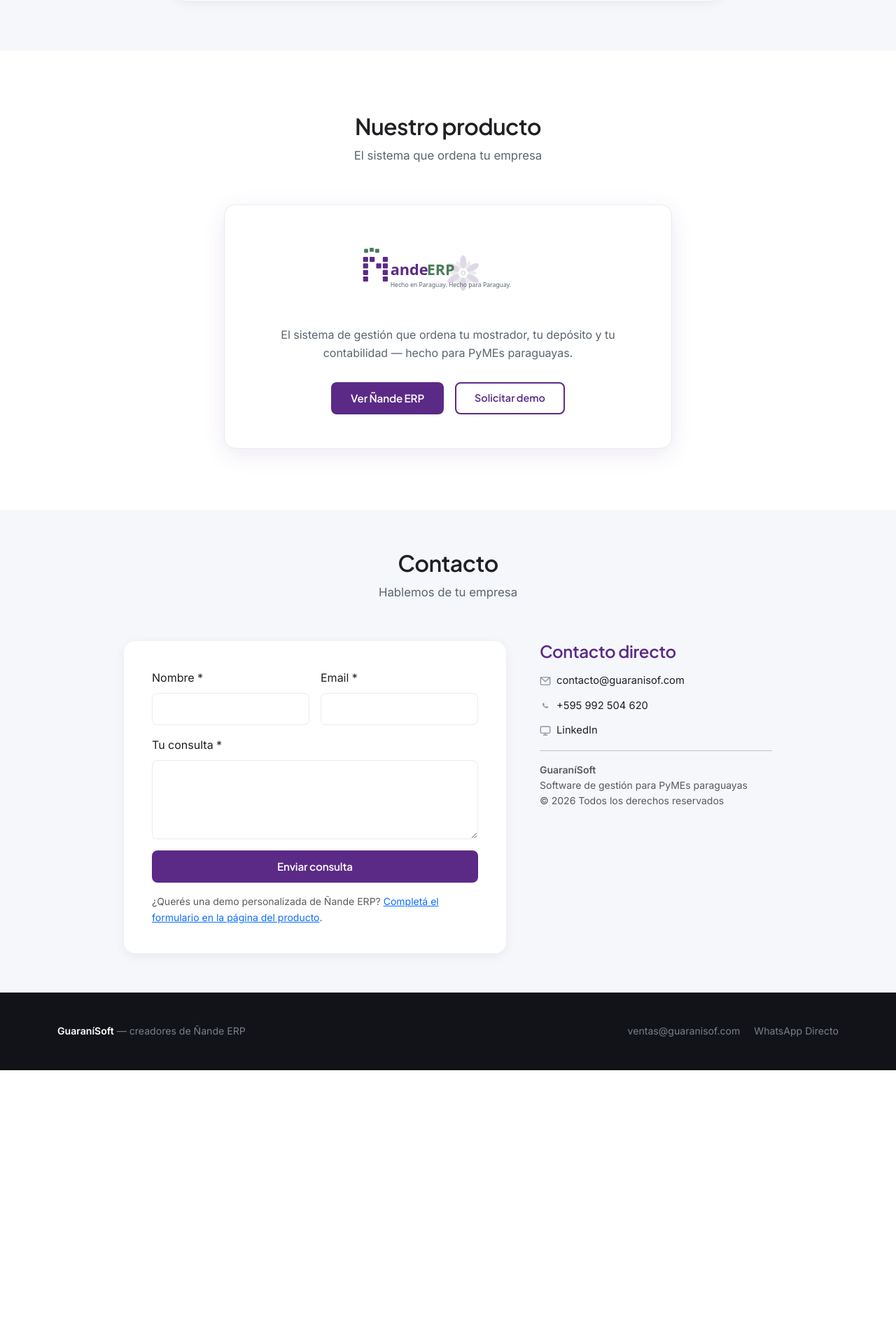
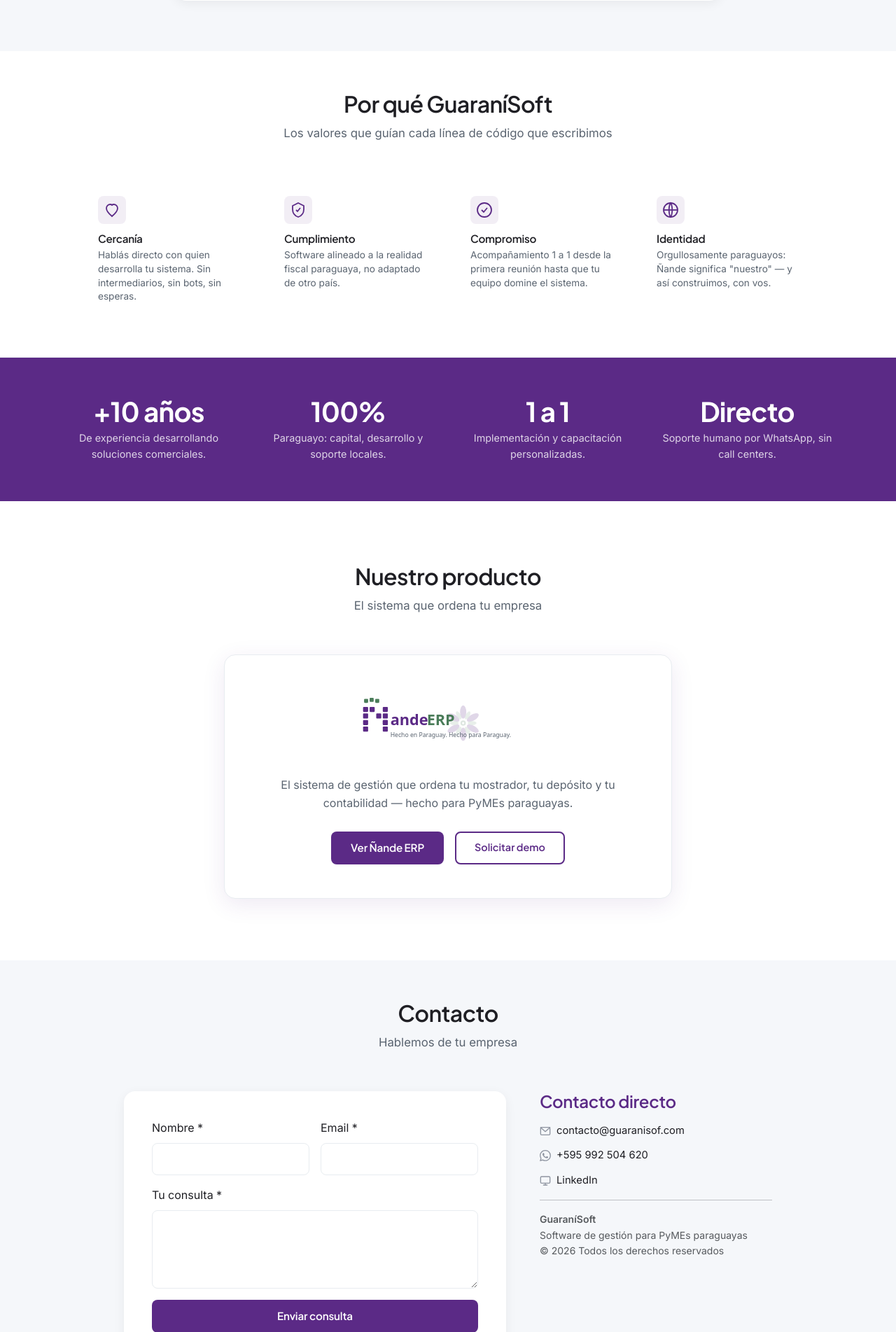
Before and after one commit to victor220888/guaranisoft-landing, a FastAPI app: page / in a window 1280 px wide; the page is wider, and only the part inside the window is pictured. Shown: the part 919-2822 px from the top of that part at 70% size. Before the commit the page ends 2448 px from the top of that part, so only its background shows below. Run offline with FastAPI, Linux system fonts and the light colour scheme.

Commit message:
feat(site): Fase 3 de la auditoría — valores corporativos, stats, breadcrumbs, SVG symbol, fallback avatar
- Sección 'Por qué GuaraníSoft' con 4 valores (Cercanía, Cumplimiento, Compromiso, Identidad)
- Stats corporativos con datos reales (+10 años, 100% paraguayo, 1 a 1, soporte directo)
- Breadcrumbs 'GuaraníSoft › Ñande ERP' en la landing + JSON-LD BreadcrumbList
- Ícono WhatsApp extraído a <symbol> reutilizable en ambas páginas (3 usos c/u)
- Fallback 'VR' si victor-roman.jpg no carga, en ambas páginas
- Roles ARIA redundantes unificados (quitados de nav y footer del producto)
- robots.txt: Disallow /admin/

Co-Authored-By: Claude Fable 5 <noreply@anthropic.com>

```diff
--- a/static/robots.txt
+++ b/static/robots.txt
@@ -1,3 +1,4 @@
 User-agent: *
 Allow: /
+Disallow: /admin/
 Sitemap: https://guaranisof.com/sitemap.xml
--- a/templates/home.html
+++ b/templates/home.html
@@ -39,6 +39,12 @@
 </head>
 <body>
 
+<svg xmlns="http://www.w3.org/2000/svg" style="display:none" aria-hidden="true">
+    <symbol id="icon-whatsapp" viewBox="0 0 24 24">
+        <path d="M17.472 14.382c-.297-.149-1.758-.867-2.03-.967-.273-.099-.471-.148-.67.15-.197.297-.767.966-.94 1.164-.173.199-.347.223-.644.075-.297-.15-1.255-.463-2.39-1.475-.883-.788-1.48-1.761-1.653-2.059-.173-.297-.018-.458.13-.606.134-.133.298-.347.446-.52.149-.174.198-.298.298-.497.099-.198.05-.371-.025-.52-.075-.149-.669-1.612-.916-2.207-.242-.579-.487-.5-.669-.51l-.57-.01c-.198 0-.52.074-.792.372-.272.297-1.04 1.016-1.04 2.479 0 1.462 1.065 2.875 1.213 3.074.149.198 2.096 3.2 5.077 4.487.709.306 1.262.489 1.694.625.712.227 1.36.195 1.872.118.571-.085 1.758-.719 2.006-1.413.248-.694.248-1.289.173-1.413-.074-.124-.272-.198-.57-.347m-5.421 7.403h-.004a9.87 9.87 0 01-5.031-1.378l-.361-.214-3.741.982.998-3.648-.235-.374a9.86 9.86 0 01-1.51-5.26c.001-5.45 4.436-9.884 9.888-9.884 2.64 0 5.122 1.03 6.988 2.898a9.825 9.825 0 012.893 6.994c-.003 5.45-4.437 9.884-9.885 9.884m8.413-18.297A11.815 11.815 0 0012.05 0C5.495 0 .16 5.335.157 11.892c0 2.096.547 4.142 1.588 5.945L.057 24l6.305-1.654a11.882 11.882 0 005.683 1.448h.005c6.554 0 11.89-5.335 11.893-11.893a11.821 11.821 0 00-3.48-8.413Z"/>
+    </symbol>
+</svg>
+
 <!-- ═══ Navbar ═════════════════════════════════════════════════════════ -->
 <nav class="navbar navbar-landing fixed-top navbar-expand-lg" aria-label="Navegación principal">
     <div class="container">
@@ -75,7 +81,7 @@
         <div class="d-flex gap-3 justify-content-center flex-wrap">
             <a href="/nande-erp" class="btn btn-morado">Conocé Ñande ERP</a>
             <a href="https://wa.me/595992504620" target="_blank" rel="noopener" class="btn btn-verde">
-                <svg viewBox="0 0 24 24" width="16" height="16" fill="currentColor" style="margin-right: 0.5rem; vertical-align: -3px;"><path d="M17.472 14.382c-.297-.149-1.758-.867-2.03-.967-.273-.099-.471-.148-.67.15-.197.297-.767.966-.94 1.164-.173.199-.347.223-.644.075-.297-.15-1.255-.463-2.39-1.475-.883-.788-1.48-1.761-1.653-2.059-.173-.297-.018-.458.13-.606.134-.133.298-.347.446-.52.149-.174.198-.298.298-.497.099-.198.05-.371-.025-.52-.075-.149-.669-1.612-.916-2.207-.242-.579-.487-.5-.669-.51l-.57-.01c-.198 0-.52.074-.792.372-.272.297-1.04 1.016-1.04 2.479 0 1.462 1.065 2.875 1.213 3.074.149.198 2.096 3.2 5.077 4.487.709.306 1.262.489 1.694.625.712.227 1.36.195 1.872.118.571-.085 1.758-.719 2.006-1.413.248-.694.248-1.289.173-1.413-.074-.124-.272-.198-.57-.347m-5.421 7.403h-.004a9.87 9.87 0 01-5.031-1.378l-.361-.214-3.741.982.998-3.648-.235-.374a9.86 9.86 0 01-1.51-5.26c.001-5.45 4.436-9.884 9.888-9.884 2.64 0 5.122 1.03 6.988 2.898a9.825 9.825 0 012.893 6.994c-.003 5.45-4.437 9.884-9.885 9.884m8.413-18.297A11.815 11.815 0 0012.05 0C5.495 0 .16 5.335.157 11.892c0 2.096.547 4.142 1.588 5.945L.057 24l6.305-1.654a11.882 11.882 0 005.683 1.448h.005c6.554 0 11.89-5.335 11.893-11.893a11.821 11.821 0 00-3.48-8.413Z"/></svg>
+                <svg viewBox="0 0 24 24" width="16" height="16" fill="currentColor" style="margin-right: 0.5rem; vertical-align: -3px;"><use href="#icon-whatsapp"/></svg>
                 Hablar por WhatsApp
             </a>
         </div>
@@ -91,7 +97,9 @@
         <div class="prueba-social-card fade-in">
             <div class="quien-detras">
                 <div class="quien-avatar">
-                    <img src="/static/img/victor-roman.jpg" alt="Lic. Victor Román, fundador de GuaraníSoft" width="72" height="72" style="border-radius:50%;object-fit:cover;">
+                    <img src="/static/img/victor-roman.jpg" alt="Lic. Victor Román, fundador de GuaraníSoft" width="72" height="72" style="border-radius:50%;object-fit:cover;"
+                         onerror="this.style.display='none';this.nextElementSibling.style.display='flex';">
+                    <span class="avatar-fallback" aria-hidden="true">VR</span>
                 </div>
                 <div class="quien-texto">
                     <h3>Lic. Victor Román — Fundador</h3>
@@ -105,6 +113,78 @@
                         software hecho para su realidad — cercano, confiable y con soporte
                         humano directo, sin bots ni call centers.
                     </p>
+                </div>
+            </div>
+        </div>
+    </div>
+</section>
+
+<!-- ═══ Por qué GuaraníSoft ═════════════════════════════════════════════ -->
+<section class="pilares section-compact" id="por-que" aria-labelledby="porque-heading">
+    <div class="container">
+        <div class="section-title fade-in">
+            <h2 id="porque-heading">Por qué GuaraníSoft</h2>
+            <p>Los valores que guían cada línea de código que escribimos</p>
+        </div>
+        <div class="pilares-row stagger-children">
+            <div class="pilar fade-in">
+                <div class="pilar-icon">
+                    <svg viewBox="0 0 24 24" fill="none" stroke="currentColor" stroke-width="1.8"><path d="M12 21 C12 21 4 14.5 4 9.5 C4 6.5 6.5 4 9.5 4 C11 4 12 5 12 5 C12 5 13 4 14.5 4 C17.5 4 20 6.5 20 9.5 C20 14.5 12 21 12 21 Z"/></svg>
+                </div>
+                <h4>Cercanía</h4>
+                <p>Hablás directo con quien desarrolla tu sistema. Sin intermediarios, sin bots, sin esperas.</p>
+            </div>
+            <div class="pilar fade-in">
+                <div class="pilar-icon">
+                    <svg viewBox="0 0 24 24" fill="none" stroke="currentColor" stroke-width="1.8"><path d="M12 2 L20 6 L20 11 C20 16.5 16.5 20.5 12 22 C7.5 20.5 4 16.5 4 11 L4 6 Z"/><path d="M9 12 L11 14 L15 9"/></svg>
+                </div>
+                <h4>Cumplimiento</h4>
+                <p>Software alineado a la realidad fiscal paraguaya, no adaptado de otro país.</p>
+            </div>
+            <div class="pilar fade-in">
+                <div class="pilar-icon">
+                    <svg viewBox="0 0 24 24" fill="none" stroke="currentColor" stroke-width="1.8"><path d="M8 12 L11 15 L16 9"/><circle cx="12" cy="12" r="10"/></svg>
+                </div>
+                <h4>Compromiso</h4>
+                <p>Acompañamiento 1 a 1 desde la primera reunión hasta que tu equipo domine el sistema.</p>
+            </div>
+            <div class="pilar fade-in">
+                <div class="pilar-icon">
+                    <svg viewBox="0 0 24 24" fill="none" stroke="currentColor" stroke-width="1.8"><circle cx="12" cy="12" r="10"/><path d="M2 12 L22 12"/><path d="M12 2 C15 6 15 18 12 22 C9 18 9 6 12 2 Z"/></svg>
+                </div>
+                <h4>Identidad</h4>
+                <p>Orgullosamente paraguayos: Ñande significa "nuestro" — y así construimos, con vos.</p>
+            </div>
+        </div>
+    </div>
+</section>
+
+<!-- ═══ Stats corporativos ══════════════════════════════════════════════ -->
+<section class="stats section-compact" aria-label="GuaraníSoft en números">
+    <div class="container">
+        <div class="row g-4 stagger-children">
+            <div class="col-6 col-md-3 fade-in">
+                <div class="stat-item">
+                    <span class="num">+10 años</span>
+                    <span class="label">De experiencia desarrollando soluciones comerciales.</span>
+                </div>
+            </div>
+            <div class="col-6 col-md-3 fade-in">
+                <div class="stat-item">
+                    <span class="num">100%</span>
+                    <span class="label">Paraguayo: capital, desarrollo y soporte locales.</span>
+                </div>
+            </div>
+            <div class="col-6 col-md-3 fade-in">
+                <div class="stat-item">
+                    <span class="num">1 a 1</span>
+                    <span class="label">Implementación y capacitación personalizadas.</span>
+                </div>
+            </div>
+            <div class="col-6 col-md-3 fade-in">
+                <div class="stat-item">
+                    <span class="num">Directo</span>
+                    <span class="label">Soporte humano por WhatsApp, sin call centers.</span>
                 </div>
             </div>
         </div>
@@ -181,7 +261,7 @@
                             <a href="mailto:contacto@guaranisof.com">contacto@guaranisof.com</a>
                         </li>
                         <li>
-                            <svg viewBox="0 0 24 24" fill="currentColor"><path d="M17.472 14.382c-.297-.149-1.758-.867-2.03-.967-.273-.099-.471-.148-.67.15-.197.297-.767.966-.94 1.164-.173.199-.347.223-.644.075-.297-.15-1.255-.463-2.39-1.475-.883-.788-1.48-1.761-1.653-2.059-.173-.297-.018-.458.13-.606.134-.133.298-.347.446-.52.149-.174.198-.298.298-.497.099-.198.05-.371-.025-.52-.075-.149-.669-1.612-.916-2.207-.242-.579-.487-.5-.669-.51l-.57-.01c-.198 0-.52.074-.792.372-.272.297-1.04 1.016-1.04 2.479 0 1.462 1.065 2.875 1.213 3.074.149.198 2.096 3.2 5.077 4.487.709.306 1.262.489 1.694.625.712.227 1.36.195 1.872.118.571-.085 1.758-.719 2.006-1.413.248-.694.248-1.289.173-1.413-.074-.124-.272-.198-.57-.347"/></svg>
+                            <svg viewBox="0 0 24 24" fill="currentColor"><use href="#icon-whatsapp"/></svg>
                             <a href="https://wa.me/595992504620" target="_blank" rel="noopener">+595 992 504 620</a>
                         </li>
                         <li>
@@ -222,7 +302,7 @@
 <a href="https://wa.me/595992504620" target="_blank" rel="noopener" class="whatsapp-float"
    title="¿Hablamos de tu empresa? Escribinos" aria-label="Chatear por WhatsApp">
     <span class="whatsapp-float-tip" aria-hidden="true">¿Hablamos de tu empresa? Escribinos</span>
-    <svg viewBox="0 0 24 24"><path d="M17.472 14.382c-.297-.149-1.758-.867-2.03-.967-.273-.099-.471-.148-.67.15-.197.297-.767.966-.94 1.164-.173.199-.347.223-.644.075-.297-.15-1.255-.463-2.39-1.475-.883-.788-1.48-1.761-1.653-2.059-.173-.297-.018-.458.13-.606.134-.133.298-.347.446-.52.149-.174.198-.298.298-.497.099-.198.05-.371-.025-.52-.075-.149-.669-1.612-.916-2.207-.242-.579-.487-.5-.669-.51l-.57-.01c-.198 0-.52.074-.792.372-.272.297-1.04 1.016-1.04 2.479 0 1.462 1.065 2.875 1.213 3.074.149.198 2.096 3.2 5.077 4.487.709.306 1.262.489 1.694.625.712.227 1.36.195 1.872.118.571-.085 1.758-.719 2.006-1.413.248-.694.248-1.289.173-1.413-.074-.124-.272-.198-.57-.347m-5.421 7.403h-.004a9.87 9.87 0 01-5.031-1.378l-.361-.214-3.741.982.998-3.648-.235-.374a9.86 9.86 0 01-1.51-5.26c.001-5.45 4.436-9.884 9.888-9.884 2.64 0 5.122 1.03 6.988 2.898a9.825 9.825 0 012.893 6.994c-.003 5.45-4.437 9.884-9.885 9.884m8.413-18.297A11.815 11.815 0 0012.05 0C5.495 0 .16 5.335.157 11.892c0 2.096.547 4.142 1.588 5.945L.057 24l6.305-1.654a11.882 11.882 0 005.683 1.448h.005c6.554 0 11.89-5.335 11.893-11.893a11.821 11.821 0 00-3.48-8.413Z"/></svg>
+    <svg viewBox="0 0 24 24" fill="currentColor"><use href="#icon-whatsapp"/></svg>
 </a>
 
 <!-- ═══ Scripts ═════════════════════════════════════════════════════════ -->
```
Also changed, not shown: static/css/landing.css (+35 -0 lines), templates/index.html (+29 -6 lines).
